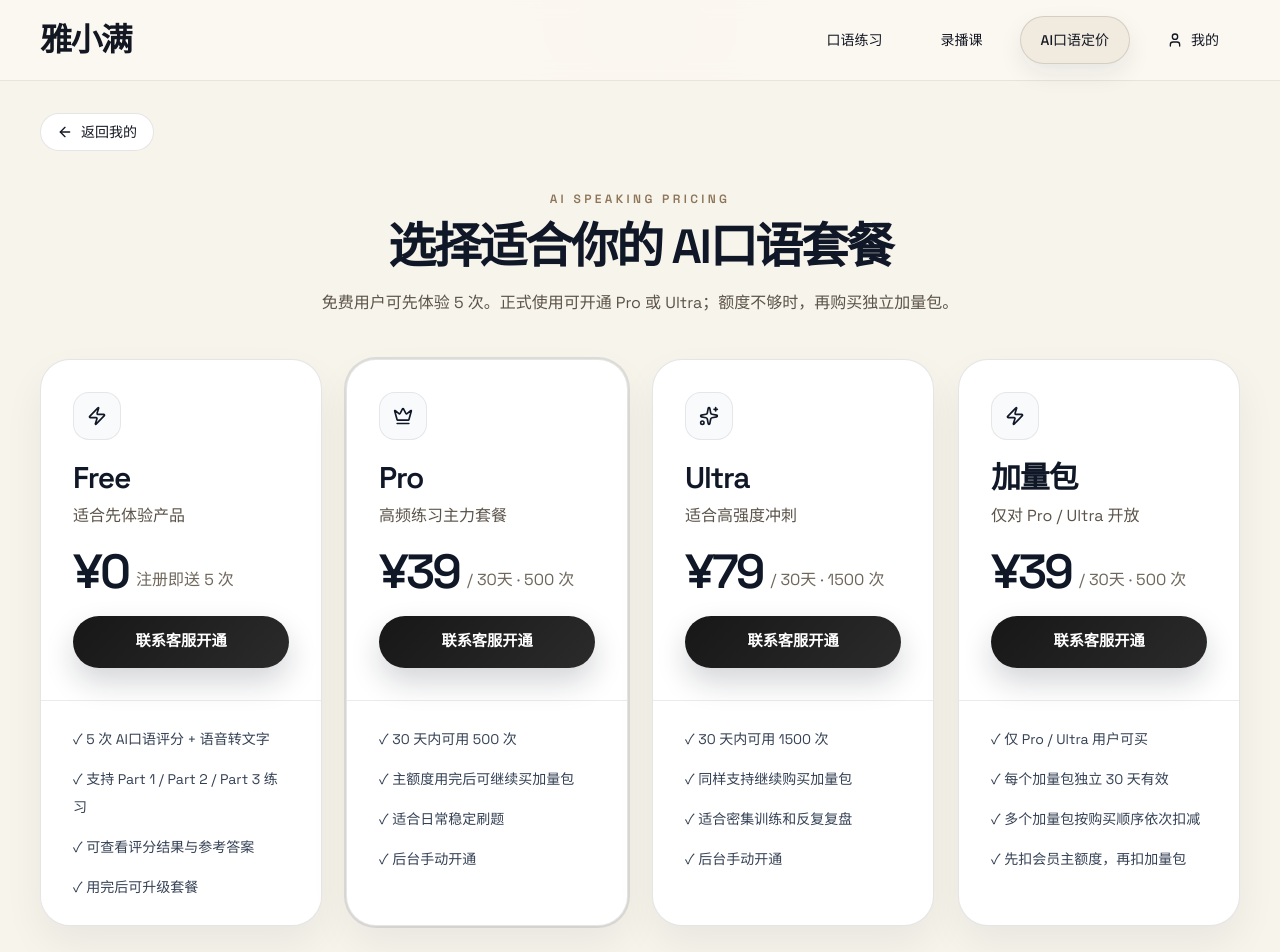
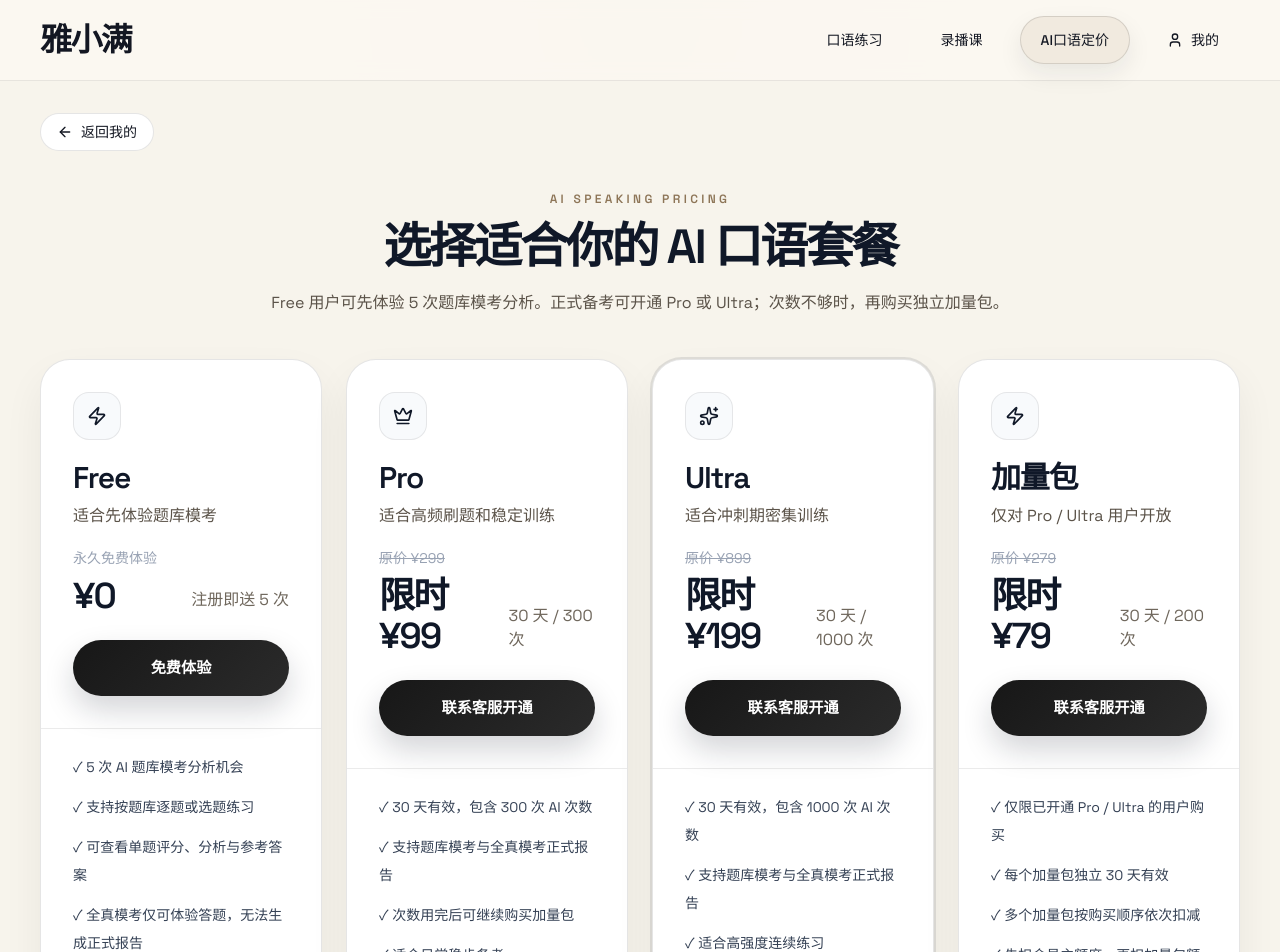
Before and after one commit to sun200701-cmyk/ieltsxiaoman, a Next.js app: page /me/pricing in a window 1280 px wide. Shown: the top 952 px of the page. Built offline with nearby package versions, Linux system fonts and the light colour scheme; no server answers.

Commit message:
更新定价

```diff
--- a/src/app/api/mock-assessment/route.ts
+++ b/src/app/api/mock-assessment/route.ts
@@ -56,6 +56,17 @@ export async function POST(request: Request) {
     const supabase = createSupabaseUserClient(accessToken);
     const user = await getAuthenticatedUser(supabase);
     const usage = await ensureAccountUsage(supabase, user);
+
+    if (!usage.hasActiveMembership) {
+      return NextResponse.json(
+        {
+          code: "membership_required",
+          error: "Free 用户当前仅可体验全真模考答题流程，正式生成 Mock Report 需先开通 Pro 或 Ultra。",
+          usage,
+        },
+        { status: 403 },
+      );
+    }
 
     const answeredCount = metadata.length;
 
--- a/src/app/me/pricing/page.tsx
+++ b/src/app/me/pricing/page.tsx
@@ -5,62 +5,66 @@ import { ArrowLeft, Crown, Sparkles, Zap } from "lucide-react";
 const plans = [
   {
     title: "Free",
-    subtitle: "适合先体验产品",
-    price: "¥0",
+    subtitle: "适合先体验题库模考",
+    originalPrice: null,
+    salePrice: "¥0",
     detail: "注册即送 5 次",
+    buttonLabel: "免费体验",
+    accent: "bg-white",
+    icon: Zap,
+    features: [
+      "5 次 AI 题库模考分析机会",
+      "支持按题库逐题或选题练习",
+      "可查看单题评分、分析与参考答案",
+      "全真模考仅可体验答题，无法生成正式报告",
+    ],
+  },
+  {
+    title: "Pro",
+    subtitle: "适合高频刷题和稳定训练",
+    originalPrice: "原价 ¥299",
+    salePrice: "限时 ¥99",
+    detail: "30 天 / 300 次",
+    buttonLabel: "联系客服开通",
+    accent: "bg-white",
+    icon: Crown,
+    features: [
+      "30 天有效，包含 300 次 AI 次数",
+      "支持题库模考与全真模考正式报告",
+      "次数用完后可继续购买加量包",
+      "适合日常稳步备考",
+    ],
+  },
+  {
+    title: "Ultra",
+    subtitle: "适合冲刺期密集训练",
+    originalPrice: "原价 ¥899",
+    salePrice: "限时 ¥199",
+    detail: "30 天 / 1000 次",
+    buttonLabel: "联系客服开通",
+    accent: "bg-white ring-2 ring-[#101828]/10",
+    icon: Sparkles,
+    features: [
+      "30 天有效，包含 1000 次 AI 次数",
+      "支持题库模考与全真模考正式报告",
+      "适合高强度连续练习",
+      "同样支持继续购买加量包",
+    ],
+  },
+  {
+    title: "加量包",
+    subtitle: "仅对 Pro / Ultra 用户开放",
+    originalPrice: "原价 ¥279",
+    salePrice: "限时 ¥79",
+    detail: "30 天 / 200 次",
     buttonLabel: "联系客服开通",
     accent: "bg-white",
     icon: Zap,
     features: [
-      "5 次 AI口语评分 + 语音转文字",
-      "支持 Part 1 / Part 2 / Part 3 练习",
-      "可查看评分结果与参考答案",
-      "用完后可升级套餐",
-    ],
-  },
-  {
-    title: "Pro",
-    subtitle: "高频练习主力套餐",
-    price: "¥39",
-    detail: "/ 30天 · 500 次",
-    buttonLabel: "联系客服开通",
-    accent: "bg-white ring-2 ring-[#101828]/10",
-    icon: Crown,
-    features: [
-      "30 天内可用 500 次",
-      "主额度用完后可继续买加量包",
-      "适合日常稳定刷题",
-      "后台手动开通",
-    ],
-  },
-  {
-    title: "Ultra",
-    subtitle: "适合高强度冲刺",
-    price: "¥79",
-    detail: "/ 30天 · 1500 次",
-    buttonLabel: "联系客服开通",
-    accent: "bg-white",
-    icon: Sparkles,
-    features: [
-      "30 天内可用 1500 次",
-      "同样支持继续购买加量包",
-      "适合密集训练和反复复盘",
-      "后台手动开通",
-    ],
-  },
-  {
-    title: "加量包",
-    subtitle: "仅对 Pro / Ultra 开放",
-    price: "¥39",
-    detail: "/ 30天 · 500 次",
-    buttonLabel: "联系客服开通",
-    accent: "bg-white",
-    icon: Zap,
-    features: [
-      "仅 Pro / Ultra 用户可买",
+      "仅限已开通 Pro / Ultra 的用户购买",
       "每个加量包独立 30 天有效",
       "多个加量包按购买顺序依次扣减",
-      "先扣会员主额度，再扣加量包",
+      "先扣会员主额度，再扣加量包额度",
     ],
   },
 ];
@@ -82,10 +86,10 @@ export default function PricingPage() {
         <div className="text-center">
           <p className="text-xs font-semibold uppercase tracking-[0.28em] text-[#8d7557]">AI Speaking Pricing</p>
           <h1 className="mt-4 text-4xl font-semibold tracking-[-0.05em] text-[#101828] sm:text-5xl">
-            选择适合你的 AI口语套餐
+            选择适合你的 AI 口语套餐
           </h1>
           <p className="mx-auto mt-4 max-w-3xl text-base leading-8 text-[#5b5349]">
-            免费用户可先体验 5 次。正式使用可开通 Pro 或 Ultra；额度不够时，再购买独立加量包。
+            Free 用户可先体验 5 次题库模考分析。正式备考可开通 Pro 或 Ultra；次数不够时，再购买独立加量包。
           </p>
         </div>
 
@@ -106,11 +110,18 @@ export default function PricingPage() {
                     <h2 className="text-3xl font-semibold tracking-[-0.04em] text-[#101828]">{plan.title}</h2>
                     <p className="mt-2 text-base text-[#5b5349]">{plan.subtitle}</p>
                   </div>
-                  <div className="flex items-end gap-2">
-                    <span className="text-5xl font-semibold tracking-[-0.06em] text-[#101828]">{plan.price}</span>
-                    <span className="pb-1 text-base text-[#6f675c]">{plan.detail}</span>
+                  <div className="grid gap-2">
+                    {plan.originalPrice ? (
+                      <p className="text-sm text-[#98a2b3] line-through">{plan.originalPrice}</p>
+                    ) : (
+                      <p className="text-sm text-[#98a2b3]">永久免费体验</p>
+                    )}
+                    <div className="flex items-end justify-between gap-4">
+                      <span className="text-4xl font-semibold tracking-[-0.05em] text-[#101828]">{plan.salePrice}</span>
+                      <span className="pb-1 text-base text-[#6f675c]">{plan.detail}</span>
+                    </div>
                   </div>
-                  <a href="#contact" className="brand-button w-full justify-center">
+                  <a href="#contact" className="brand-button mt-1 min-h-14 w-full justify-center">
                     {plan.buttonLabel}
                   </a>
                 </div>
@@ -134,13 +145,13 @@ export default function PricingPage() {
           <div className="grid gap-4">
             <h2 className="text-3xl font-semibold tracking-[-0.04em] text-[#101828]">联系客服开通</h2>
             <p className="text-base leading-8 text-[#5b5349]">
-              扫码添加雅小满客服微信，备注你要购买的套餐：Pro、Ultra 或加量包。付款完成后，会在后台手动为你的账号开通对应额度。
+              扫码添加雅小满客服微信，备注你要购买的套餐：Pro、Ultra 或加量包。付款完成后，会在后台手动为你的账号开通对应次数。
             </p>
             <div className="grid gap-3 rounded-[24px] bg-[#f7f9fc] p-5 text-sm leading-7 text-[#344054]">
-              <p>Pro：39 元 / 30天 / 500 次</p>
-              <p>Ultra：79 元 / 30天 / 1500 次</p>
-              <p>加量包：39 元 / 30天 / 500 次，仅 Pro / Ultra 用户可购买</p>
-              <p>扣减顺序：先扣会员主额度，再按购买顺序扣独立加量包</p>
+              <p>Pro：原价 ¥299，限时 ¥99 / 30 天 / 300 次</p>
+              <p>Ultra：原价 ¥899，限时 ¥199 / 30 天 / 1000 次</p>
+              <p>加量包：原价 ¥279，限时 ¥79 / 30 天 / 200 次，仅限 Pro / Ultra 用户购买</p>
+              <p>扣减顺序：先扣会员主额度，再按购买顺序扣独立加量包。</p>
             </div>
           </div>
 
--- a/src/components/membership-panel.tsx
+++ b/src/components/membership-panel.tsx
@@ -18,13 +18,19 @@ export function MembershipPanel() {
   const { usage } = useAuth();
   const activePackPreview = usage?.addonPacks.find((pack) => pack.isActive) ?? null;
 
+  const currentPlanLabel = usage?.hasActiveMembership
+    ? usage.membershipPlan === "ultra"
+      ? "Ultra 会员有效中"
+      : "Pro 会员有效中"
+    : "当前未开通会员";
+
   return (
     <section className="grid gap-4">
       <div className="flex items-center justify-between border-b border-black/8 pb-5">
         <div>
           <h2 className="text-2xl font-semibold tracking-[-0.03em] text-[#101828]">会员</h2>
           <p className="mt-2 text-sm text-[#475467]">
-            免费用户有 5 次试用额度。Pro 为 39 元 / 30 天 / 500 次，Ultra 为 79 元 / 30 天 / 1500 次，用完后可联系客服购买加量包。
+            Free 用户可体验 5 次题库模考分析。Pro、Ultra 和加量包均为 30 天有效，适合不同强度的备考节奏。
           </p>
         </div>
         <Link href="/me/pricing" className="ghost-button">
@@ -36,18 +42,23 @@ export function MembershipPanel() {
         <div className="grid gap-4 rounded-[28px] border border-black/8 bg-white p-6">
           <div className="inline-flex w-fit items-center gap-2 rounded-full bg-[#efe6d7] px-3 py-2 text-sm font-medium text-[#8d7557]">
             <Crown className="h-4 w-4" />
-            {usage?.hasActiveMembership
-              ? usage.membershipPlan === "ultra"
-                ? "Ultra 会员有效中"
-                : "Pro 会员有效中"
-              : "当前未开通会员"}
+            {currentPlanLabel}
           </div>
 
           <div className="grid gap-3 text-sm leading-7 text-[#344054]">
-            <p>免费用户：5 次真实 AI 评分 + 语音转文字。</p>
-            <p>Pro：39 元 / 30 天 / 500 次。</p>
-            <p>Ultra：79 元 / 30 天 / 1500 次。</p>
-            <p>加量包：39 元 / 30 天 / 500 次，仅 Pro / Ultra 用户可购买。</p>
+            <p>Free：5 次题库模考分析机会，不支持生成全真模考报告。</p>
+            <p>
+              Pro：<span className="line-through text-[#98a2b3]">原价 299</span>
+              <span className="ml-2 font-semibold text-[#101828]">限时优惠 99</span> / 30 天 / 300 次
+            </p>
+            <p>
+              Ultra：<span className="line-through text-[#98a2b3]">原价 899</span>
+              <span className="ml-2 font-semibold text-[#101828]">限时优惠 199</span> / 30 天 / 1000 次
+            </p>
+            <p>
+              加量包：<span className="line-through text-[#98a2b3]">原价 279</span>
+              <span className="ml-2 font-semibold text-[#101828]">限时优惠 79</span> / 30 天 / 200 次
+            </p>
           </div>
 
           <div className="grid gap-3 rounded-[20px] bg-[#f7f9fc] p-5 text-sm text-[#475467]">
@@ -66,7 +77,7 @@ export function MembershipPanel() {
             <p>
               当前状态：
               <span className="ml-2 font-semibold text-[#101828]">
-                {usage?.hasActiveMembership ? (usage.membershipPlan === "ultra" ? "Ultra" : "Pro") : "免费用户"}
+                {usage?.hasActiveMembership ? (usage.membershipPlan === "ultra" ? "Ultra" : "Pro") : "Free"}
               </span>
             </p>
             {usage?.membershipExpiresAt ? (
@@ -77,7 +88,7 @@ export function MembershipPanel() {
             ) : null}
             {activePackPreview ? (
               <p>
-                最早可用加量包到期：
+                最近一个可用加量包到期：
                 <span className="ml-2 font-semibold text-[#101828]">{formatDate(activePackPreview.expiresAt)}</span>
               </p>
             ) : null}
```
Also changed, not shown: 1 other file (tests, documents, lock files or other folders).
